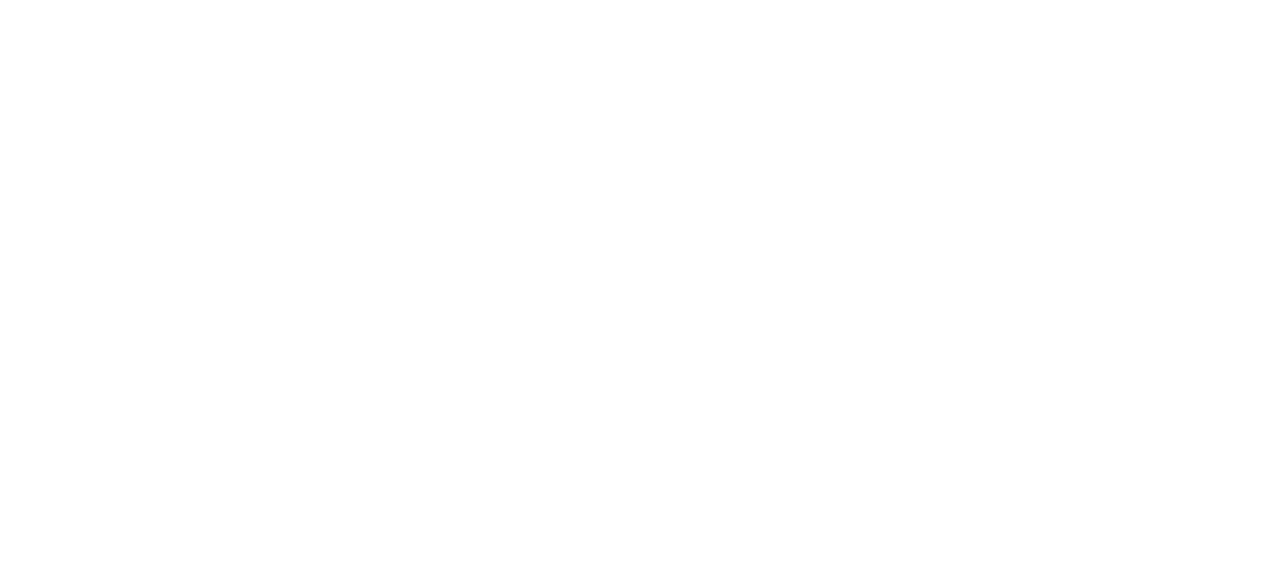
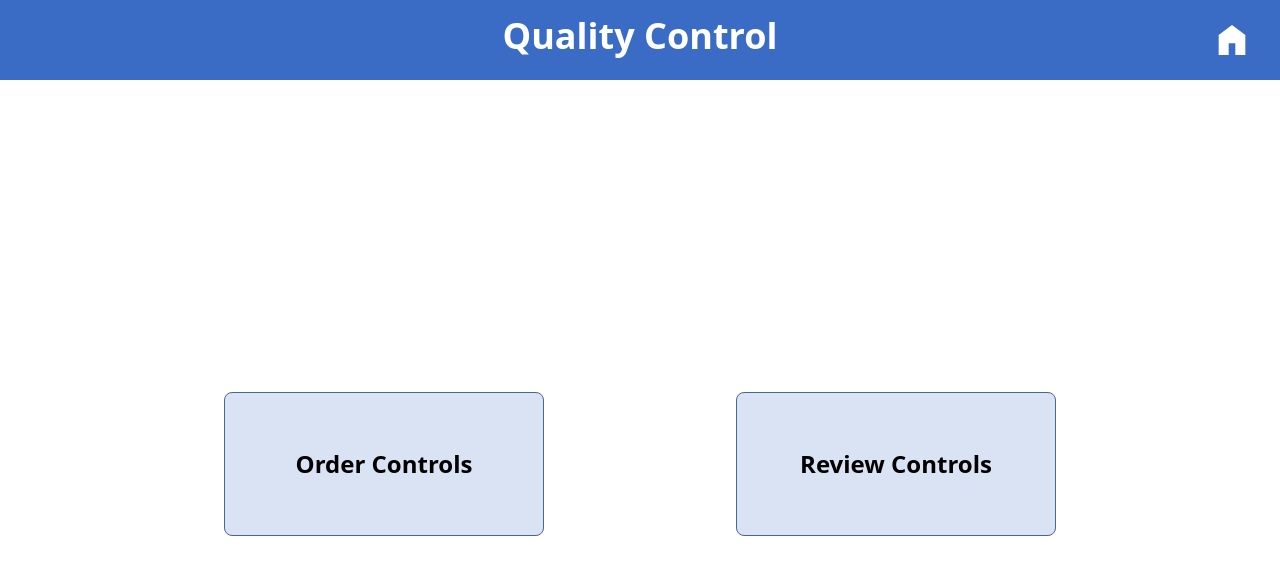
Before and after one commit to yuh137/medical_information_simulation, a React (Create React App) app in the folder client/: page /qc in a window 1280 px wide. Before the commit this address had no page. Shown: the top 574 px of the page. Built offline with nearby package versions, Linux system fonts and the light colour scheme.

Commit message:
continue UI development

```diff
--- a/client/package.json
+++ b/client/package.json
@@ -3,6 +3,7 @@
   "version": "0.1.0",
   "private": true,
   "dependencies": {
+    "@emotion/css": "^11.11.2",
     "@emotion/react": "^11.11.4",
     "@emotion/styled": "^11.11.0",
     "@iconify/react": "^4.1.1",
@@ -46,6 +47,7 @@
     ]
   },
   "devDependencies": {
+    "@babel/plugin-proposal-private-property-in-object": "^7.21.11",
     "tailwindcss": "^3.4.1"
   }
 }
--- a/client/src/App.tsx
+++ b/client/src/App.tsx
@@ -1,17 +1,22 @@
 import React from 'react';
 import NavBar from './components/NavBar';
-import { Routes, Route, Link, useNavigate } from 'react-router-dom'
+import { Routes, Route, Navigate, Link, useNavigate } from 'react-router-dom'
 import Login from './pages/Login';
 import Register from './pages/Register';
 import HomeScreen from './pages/HomeScreen';
+import QualityControls from './pages/QualityControls';
+import OrderControls from './pages/OrderControls';
 
 function App() {
   return (
     <>
       <Routes>
+        <Route path="/" element={<Navigate to="/login" />} />
         <Route path='/login' element={<Login />}/>
         <Route path='/register' element={<Register />}/>
         <Route path='/home' element={<HomeScreen />}/>
+        <Route path='/qc' element={<QualityControls />}/>
+        <Route path='/order_controls' element={<OrderControls />}/>
       </Routes>
     </>
   );
--- a/client/src/components/DropDown.tsx
+++ b/client/src/components/DropDown.tsx
@@ -3,11 +3,11 @@ import { ButtonBase } from '@mui/material'
 
 export interface DropDownProps {
     options: string[];
+    name: string;
 }
 
 const DropDown = (props: DropDownProps) => {
     const [isOpen, setOpen] = useState(false);
-    const [isHovered, setIsHovered] = useState(false);
 
     const toggleDropdown = () => {
         setOpen(!isOpen);
@@ -15,12 +15,10 @@ const DropDown = (props: DropDownProps) => {
 
     const handleMouseEnter = () => {
         setOpen(true);
-        setIsHovered(true);
     };
 
     const handleMouseLeave = () => {
         setOpen(false);
-        setIsHovered(false);
     };
 
     const handleClick = () => {
@@ -30,21 +28,21 @@ const DropDown = (props: DropDownProps) => {
     return (
         <div className="dropdown-container relative">
             <ButtonBase
-                className='!rounded-lg sm:w-80 sm:h-36 sm:!my-12 !bg-[#dae3f3] !border-[1px] !border-solid !border-[#47669C] transition ease-in-out hover:!bg-[#8faadc] hover:!border-[#2F528F] hover:!border-[4px]'
+                className='!rounded-lg sm:w-80 sm:h-36 sm:!mt-12 !bg-[#dae3f3] !border-[1px] !border-solid !border-[#47669C] transition ease-in-out hover:!bg-[#8faadc] hover:!border-[#2F528F] hover:!border-[4px]'
                 style={{}}
                 onClick={handleClick}
-                onMouseEnter={handleMouseEnter}
-                onMouseLeave={handleMouseLeave}
+                // onMouseEnter={handleMouseEnter}
+                // onMouseLeave={handleMouseLeave}
             >
                 <div className="button-text font-bold text-2xl">
-                    Results In Progress
+                    {props.name}
                 </div>
             </ButtonBase>
             {isOpen && (
-            <div className="dropdown-content absolute">
+            <div className="dropdown-content absolute sm:w-80 flex flex-col rounded-lg z-10">
                 {props.options.map((option, index) => (
-                <div key={index} className="dropdown-option">
-                    {option}
+                <div key={index} className={`dropdown-option bg-[#dae3f3] grow py-2 px-4 hover:cursor-pointer hover:italic transition ease-in-out delay-100 relative`}>
+                    <div className='relative'>{option}</div>
                 </div>
                 ))}
             </div>
--- a/client/src/components/NavBar.tsx
+++ b/client/src/components/NavBar.tsx
@@ -1,4 +1,7 @@
 import React from 'react'
+import { Icon } from '@iconify/react';
+import { Link } from 'react-router-dom'
+import { ButtonBase } from '@mui/material';
 
 interface NavBarPropsTypes {
     name: string;
@@ -7,8 +10,13 @@ interface NavBarPropsTypes {
 const NavBar = (props: NavBarPropsTypes) => {
   return (
     <>
-        <div className='container bg-[#3a6cc6] relative' style={{ minWidth: '100svw', minHeight: '75px' }}>
+        <div className='container bg-[#3a6cc6] relative' style={{ minWidth: '100svw', minHeight: '10svh' }}>
             <div className="navbar-title leading-loose text-center text-white font-bold text-4xl my-0 mx-auto">{props.name}</div>
+            <div className="home-icon">
+              <Link to='/home'>
+                <Icon icon='material-symbols:home' className='absolute p-1 text-white text-5xl top-[20%] right-6 hover:bg-blue-900/75 hover:cursor-pointer transition ease-in-out delay-75 rounded-md'/>
+              </Link>
+            </div>
         </div>
     </>
   )
--- a/client/src/index.css
+++ b/client/src/index.css
@@ -1,3 +1,71 @@
 @tailwind base;
 @tailwind components;
 @tailwind utilities;
+
+.dropdown-option::before {
+    transform: scaleX(0);
+    transform-origin: bottom right;
+}
+
+.dropdown-option:hover::before {
+    transform: scaleX(1);
+    transform-origin: bottom left;
+}
+
+.dropdown-option::before {
+    content: "";
+    display: block;
+    position: absolute;
+    top: 0; right: 0; bottom: 0; left: 0;
+    inset: 0 0 0 0;
+    background: hsl(200 100% 80%);
+    z-index: 0;
+    transition: transform .3s ease;
+}
+
+.dropdown-animation {
+    animation: dropdownAnimations 3s ease-in;
+}
+
+h1 {
+    position: relative;
+    font-size: 5rem;
+}
+
+html {
+    block-size: 100%;
+    inline-size: 100%;
+}
+
+/* body {
+    min-block-size: 100%;
+    min-inline-size: 100%;
+    margin: 0;
+    box-sizing: border-box;
+    display: grid;
+    place-content: center;
+    font-family: system-ui, sans-serif;
+} */
+
+@media (orientation: landscape) {
+    body {
+      grid-auto-flow: column;
+    }
+}
+
+@keyframes dropdownAnimation {
+    from {
+        transform: translateY(-100%);
+        opacity: 0;
+    }
+    to {
+        transform: translateY(0);
+        opacity: 1;
+    }
+}
+
+/* .hi-icon-wrap {
+	text-align: center;
+	margin: 0 auto;
+	padding: 2em 0 3em;
+} */
--- a/client/src/pages/HomeScreen.tsx
+++ b/client/src/pages/HomeScreen.tsx
@@ -1,6 +1,7 @@
 import React, { useState } from "react";
 import { ButtonBase } from "@mui/material";
 import DropDown from "../components/DropDown";
+import { Link } from "react-router-dom";
 
 const HomeScreen = () => {
   const options = [
@@ -15,11 +16,11 @@ const HomeScreen = () => {
   ]
 
   return (
-    <div>
+    <>
       {/* <NavBar name='MIS Home Screen'/> */}
       <div
         className="container bg-[#3a6cc6] relative"
-        style={{ minWidth: "100svw", minHeight: "75px" }}
+        style={{ minWidth: "100svw", minHeight: "10svh" }}
       >
         <div className="navbar-title leading-loose text-center text-white font-bold text-4xl my-0 mx-auto">
           MIS Home Screen
@@ -27,15 +28,17 @@ const HomeScreen = () => {
       </div>
       <div
         className="container bg-[#fff] flex flex-wrap justify-center px-24 py-24 gap-12"
-        style={{ minHeight: "100svh", minWidth: "100svw" }}
+        style={{ minHeight: "90svh", minWidth: "100svw" }}
       >
-        <ButtonBase className="!rounded-lg sm:w-80 sm:h-36 sm:!my-12 !bg-[#dae3f3] !border-[1px] !border-solid !border-[#47669C]  transition ease-in-out hover:!bg-[#8faadc] hover:!border-[#2F528F] hover:!border-[4px]">
-          <div className="button-text font-bold text-2xl">Quality Controls</div>
-        </ButtonBase>
+        <Link to='/qc'>
+          <ButtonBase className="!rounded-lg sm:w-80 sm:h-36 sm:!my-12 !bg-[#dae3f3] !border-[1px] !border-solid !border-[#47669C]  transition ease-in-out hover:!bg-[#8faadc] hover:!border-[#2F528F] hover:!border-[4px]">
+            <div className="button-text font-bold text-2xl">Quality Controls</div>
+          </ButtonBase>
+        </Link>
         <ButtonBase className="!rounded-lg sm:w-80 sm:h-36 sm:!my-12 !bg-[#dae3f3] !border-[1px] !border-solid !border-[#47669C]  transition ease-in-out hover:!bg-[#8faadc] hover:!border-[#2F528F] hover:!border-[4px]">
           <div className="button-text font-bold text-2xl">Order Entry</div>
         </ButtonBase>
-        <DropDown options={options} />
+        <DropDown name="Results In Progress" options={options} />
         <ButtonBase className="!rounded-lg sm:w-80 sm:h-36 sm:!my-12 !bg-[#dae3f3] !border-[1px] !border-solid !border-[#47669C]  transition ease-in-out hover:!bg-[#8faadc] hover:!border-[#2F528F] hover:!border-[4px]">
           <div className="button-text font-bold text-2xl">Patients Reports</div>
         </ButtonBase>
@@ -46,7 +49,7 @@ const HomeScreen = () => {
           <div className="button-text font-bold text-2xl">Case Studies</div>
         </ButtonBase>
       </div>
-    </div>
+    </>
   );
 };
 
--- a/client/src/pages/Login.tsx
+++ b/client/src/pages/Login.tsx
@@ -7,7 +7,7 @@ const Login = () => {
     <>
       <div className="container flex flex-col w-svw bg-[#2f5597]" style={{ minHeight: "100svh", minWidth: "100svw" }}>
         <div className="title w-fit mb-0 mx-auto mt-28 bg-[#3a6cc6] px-12" style={{ maxWidth: "66.67%" }}>
-          <div className="title-text font-bold text-ellipsis drop-shadow-xl text-white text-center text-3xl sm:6xl py-10">Medical Information Simulations</div>
+          <div className="title-text font-bold text-ellipsis drop-shadow-xl text-white text-center text-3xl sm:text-6xl py-10">Medical Information Simulations</div>
         </div>
         <div className="login-form sm:w-1/4 w-3/4 mb-0 mt-24 mx-auto bg-slate-100 flex flex-col gap-4 py-10 px-4 bg-local bg-cover" style={{ backgroundImage: "url('')" }}>
           <div className="login-title text-center text-3xl font-semibold">Login</div>
--- /dev/null
+++ b/client/src/pages/OrderControls.tsx
@@ -0,0 +1,12 @@
+import React, { useState, useCallback } from 'react'
+import NavBar from '../components/NavBar'
+
+const OrderControls = () => {
+    return (
+        <>
+            <NavBar name='Order Controls' />
+        </>
+    )
+}
+
+export default OrderControls
--- /dev/null
+++ b/client/src/pages/QualityControls.tsx
@@ -0,0 +1,30 @@
+import React from "react";
+import DropDown from "../components/DropDown";
+import NavBar from "../components/NavBar";
+
+const options = [
+  "Chemistry",
+  "Hematology/Coag",
+  "Microbiology",
+  "Serology",
+  "UA/Body Fluids",
+  "Blood Bank",
+  "Molecular",
+];
+
+const QualityControls = () => {
+  return (
+    <>
+      <NavBar name="Quality Control" />
+      <div
+        className="container flex items-center justify-center gap-48"
+        style={{ minWidth: "100svw", minHeight: "90svh" }}
+      >
+        <DropDown name="Order Controls" options={options} />
+        <DropDown name="Review Controls" options={options} />
+      </div>
+    </>
+  );
+};
+
+export default QualityControls;
--- a/client/src/pages/Register.tsx
+++ b/client/src/pages/Register.tsx
@@ -6,9 +6,9 @@ const Register = () => {
     <>
       <div className="container flex flex-col w-svw bg-[#2f5597]" style={{ minHeight: "100svh", minWidth: "100svw" }}>
         <div className="title w-fit mb-0 mx-auto mt-28 bg-[#3a6cc6] px-12" style={{ maxWidth: "66.67%" }}>
-          <div className="title-text font-bold text-ellipsis drop-shadow-xl text-white text-center lg:text-6xl sm:text-4xl py-10">Medical Information Simulations</div>
+          <div className="title-text font-bold text-ellipsis drop-shadow-xl text-white text-center text-3xl sm:text-6xl py-10">Medical Information Simulations</div>
         </div>
-        <div className="login-form min-w-[20%] mb-0 mt-24 mx-auto bg-slate-100 flex flex-col gap-4 py-10 px-4 bg-local bg-cover" style={{ backgroundImage: "url('https://drive.google.com/file/d/1i-Wg9OI01LtsBqRf1dtUGYL5yady9u_J/view?usp=sharing')" }}>
+        <div className="login-form sm:w-1/4 w-3/4 mb-0 mt-24 mx-auto bg-slate-100 flex flex-col gap-4 py-10 px-4 bg-local bg-cover" style={{ backgroundImage: "url('')" }}>
           <div className="login-title text-center text-3xl font-semibold">Sign up</div>
           <form action="" className='flex flex-col gap-6'>
             {/* <TextField variant='outlined' /> */}
```
Also changed, not shown: 1 other file (tests, documents, lock files or other folders).
